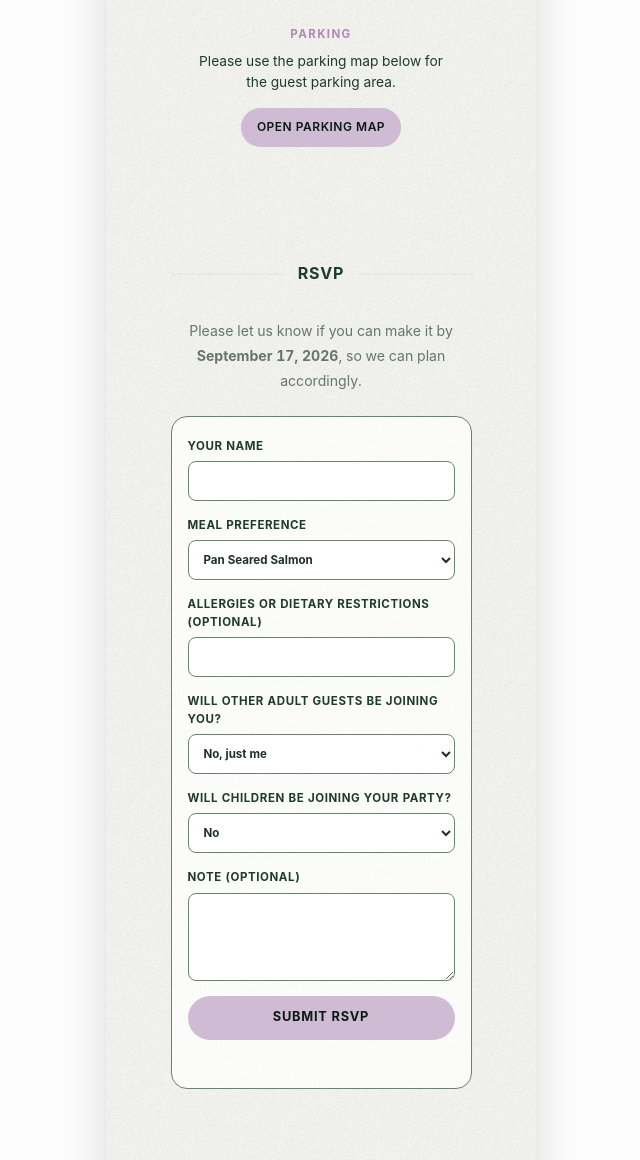
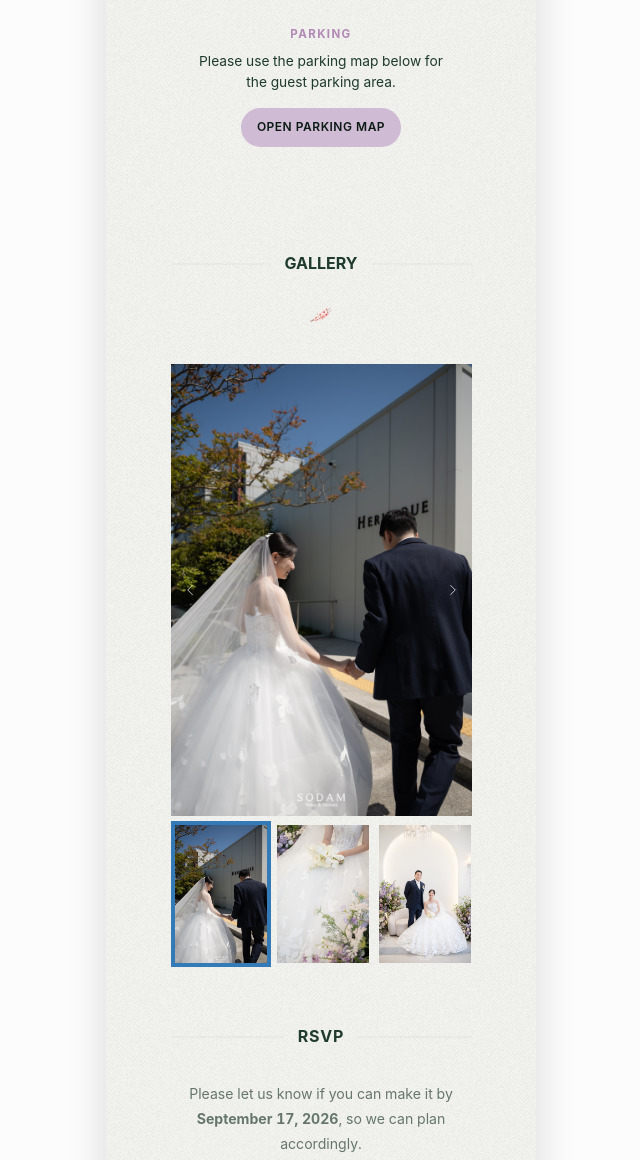
Before and after one commit to aha8693/wedding-invitation, a Gatsby site: page / in a window 1280 px wide. Shown: the part 1400-2560 px from the top of the page, without its empty margins (319-959 px from the left). Built offline with nearby package versions, Linux system fonts and the light colour scheme; Gatsby itself is replaced by a stand-in of ours.

Commit message:
add gallery

```diff
--- a/src/pages/index.js
+++ b/src/pages/index.js
@@ -7,6 +7,7 @@ import Greeting from "../components/greeting";
 import Title from "../components/title";
 import CelebrationDetails from "../components/celebrationDetails";
 import Rsvp from "../components/rsvp";
+import Gallery from "../components/gallery";
 import Share from "../components/share";
 import ThankYou from "../components/thankYou";
 import AOS from "aos";
@@ -100,6 +101,7 @@ const IndexPage = () => {
         <Title />
         <Greeting />
         <CelebrationDetails />
+        <Gallery />
         <Rsvp />
         <ThankYou />
       </Wrapper>
```
